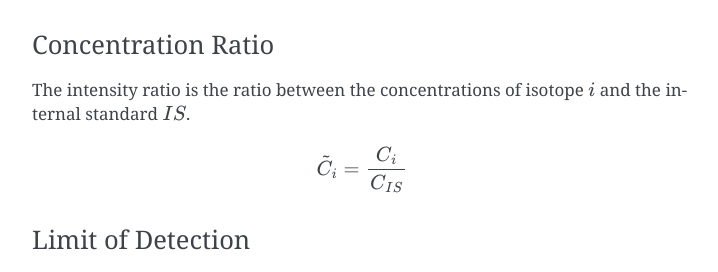
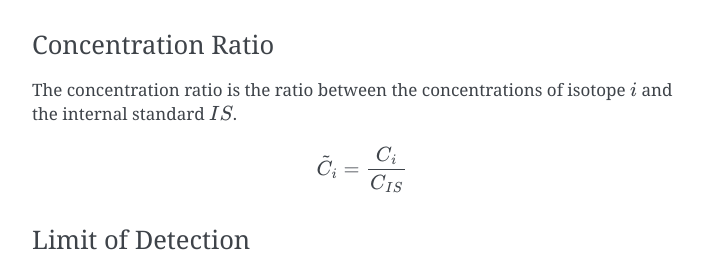
Before and after one commit to MABeeskow/PySILLS, a Sphinx documentation site: the page built from documentation/getting_started/minerals/theory.rst, in a window 1280 px wide and 900 px high, scrolled down 2690 px. Shown: the part 182-454 px from the top of the window, without its empty margins (388-1106 px from the left). Built offline with Sphinx 7.4.7, drawn with Linux system fonts in a browser that asks for light colours; pages that are not in the unit, such as notebooks, are missing from menus.

Commit message:
"documentation work"

```diff
--- a/documentation/getting_started/minerals/theory.rst
+++ b/documentation/getting_started/minerals/theory.rst
@@ -105,7 +105,8 @@ connecting signal intensities, analytical sensitivity and internal standard conc
 
 Concentration Ratio
 ^^^^^^^^^^^^^^^^^^^^
-The intensity ratio is the ratio between the concentrations of isotope :math:`i` and the internal standard :math:`IS`.
+The concentration ratio is the ratio between the concentrations of isotope :math:`i` and the internal standard
+:math:`IS`.
 
 .. math::
     \tilde{C}_i = \frac{C_i}{C_{IS}}
```
